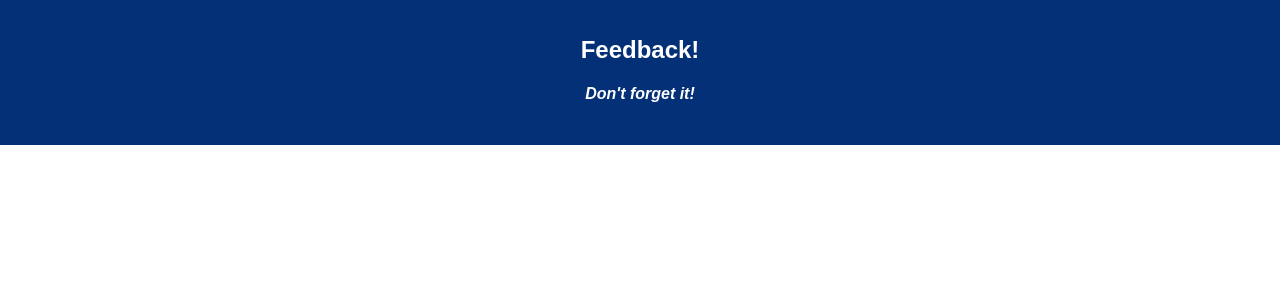
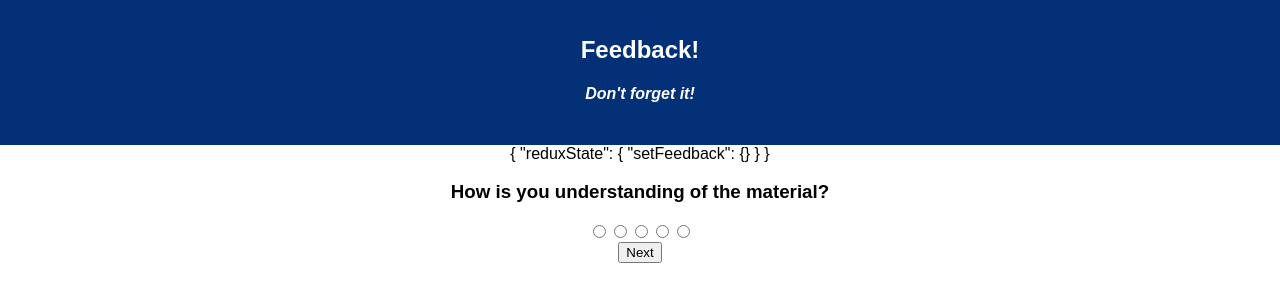
Before and after one commit to kylethenderson/feedback-app, a React (Create React App) app: page /#/understanding in a window 1280 px wide. Shown: the top 302 px of the page. Built offline with nearby package versions, Linux system fonts and the light colour scheme.

Commit message:
add inputs for each component

```diff
--- a/package.json
+++ b/package.json
@@ -4,6 +4,7 @@
   "private": true,
   "proxy": "http://localhost:5000",
   "dependencies": {
+    "@material-ui/core": "^4.1.1",
     "axios": "^0.19.0",
     "pg": "^7.4.1",
     "react": "^16.8.6",
--- a/src/components/App/App.js
+++ b/src/components/App/App.js
@@ -1,5 +1,5 @@
 import React, { Component } from 'react';
-import axios from 'axios';
+import { connect } from 'react-redux'
 import './App.css';
 import { HashRouter as Router, Route } from 'react-router-dom'
 import Home from '../Home/Home'
@@ -17,6 +17,7 @@ class App extends Component {
             <h1 className="App-title">Feedback!</h1>
             <h4><i>Don't forget it!</i></h4>
           </header>
+          {JSON.stringify(this.props, null, 2)}
           <Route exact path="/" component={Home} />
           <Route exact path="/feeling" component={Feeling} />
           <Route exact path="/understanding" component={Understanding} />
@@ -29,4 +30,8 @@ class App extends Component {
   }
 }
 
-export default App;
+const mapReduxStateToProps = (reduxState) => ({
+  reduxState: reduxState,
+})
+
+export default connect(mapReduxStateToProps)(App);
--- a/src/components/Comments/Comments.js
+++ b/src/components/Comments/Comments.js
@@ -2,9 +2,21 @@ import React, { Component } from 'react'
 import { connect } from 'react-redux'
 
 class Comments extends Component {
-    render () {
+
+    handleChange = (event) => {
+        this.props.dispatch({
+            type: 'SET_FEEDBACK',
+            payload: {comments: event.target.value}
+        })
+    }
+    render() {
         return (
             <>
+                <div>
+                    <h3>Any Additional Comments?</h3>
+                    <textarea onChange={this.handleChange} rows="4" cols="50" />
+                </div>
+                <button onClick={()=> {this.props.history.push('/review')}}>Review Feedback</button>
             </>
         )
     }
--- a/src/components/Feeling/Feeling.js
+++ b/src/components/Feeling/Feeling.js
@@ -2,9 +2,46 @@ import React, { Component } from 'react'
 import { connect } from 'react-redux'
 
 class Feeling extends Component {
-    render () {
+
+    handleChange = (event) => {
+        this.props.dispatch({
+            type: 'SET_FEEDBACK',
+            payload: {feeling: event.target.value}
+        })
+    }
+    render() {
         return (
             <>
+                <div>
+                    <h3>How are you feeling today?</h3>
+                    <input type="radio"
+                        onChange={this.handleChange}
+                        value="1"
+                        name="feeling"
+                    />
+                    <input type="radio"
+                        onChange={this.handleChange}
+                        value="2"
+                        name="feeling"
+                    />
+                    <input type="radio"
+                        onChange={this.handleChange}
+                        value="3"
+                        name="feeling"
+
+                    />
+                    <input type="radio"
+                        onChange={this.handleChange}
+                        value="4"
+                        name="feeling"
+                    />
+                    <input type="radio"
+                        onChange={this.handleChange}
+                        value="5"
+                        name="feeling"
+                    />
+                </div>
+                <button onClick={()=> {this.props.history.push('/support')}}>Next</button>
             </>
         )
     }
--- a/src/components/Home/Home.js
+++ b/src/components/Home/Home.js
@@ -5,6 +5,8 @@ class Home extends Component {
     render () {
         return (
             <>
+            <h3>Start New Feedback</h3>
+            <button onClick={()=> {this.props.history.push('/feeling')}}>Start Feedback</button>
             </>
         )
     }
--- a/src/components/Support/Support.js
+++ b/src/components/Support/Support.js
@@ -2,9 +2,46 @@ import React, { Component } from 'react'
 import { connect } from 'react-redux'
 
 class Support extends Component {
-    render () {
+
+    handleChange = (event) => {
+        this.props.dispatch({
+            type: 'SET_FEEDBACK',
+            payload: {support: event.target.value}
+        })
+    }
+    render() {
         return (
             <>
+                <div>
+                    <h3>How supported are you feeling?</h3>
+                    <input type="radio"
+                        onChange={this.handleChange}
+                        value="1"
+                        name="support"
+                    />
+                    <input type="radio"
+                        onChange={this.handleChange}
+                        value="2"
+                        name="support"
+                    />
+                    <input type="radio"
+                        onChange={this.handleChange}
+                        value="3"
+                        name="support"
+
+                    />
+                    <input type="radio"
+                        onChange={this.handleChange}
+                        value="4"
+                        name="support"
+                    />
+                    <input type="radio"
+                        onChange={this.handleChange}
+                        value="5"
+                        name="support"
+                    />
+                </div>
+                <button onClick={()=> {this.props.history.push('/understanding')}}>Next</button>
             </>
         )
     }
--- a/src/components/Understanding/Understanding.js
+++ b/src/components/Understanding/Understanding.js
@@ -2,9 +2,46 @@ import React, { Component } from 'react'
 import { connect } from 'react-redux'
 
 class Understanding extends Component {
-    render () {
+
+    handleChange = (event) => {
+        this.props.dispatch({
+            type: 'SET_FEEDBACK',
+            payload: {understanding: event.target.value}
+        })
+    }
+    render() {
         return (
             <>
+                <div>
+                    <h3>How is you understanding of the material?</h3>
+                    <input type="radio"
+                        onChange={this.handleChange}
+                        value="1"
+                        name="understanding"
+                    />
+                    <input type="radio"
+                        onChange={this.handleChange}
+                        value="2"
+                        name="understanding"
+                    />
+                    <input type="radio"
+                        onChange={this.handleChange}
+                        value="3"
+                        name="understanding"
+
+                    />
+                    <input type="radio"
+                        onChange={this.handleChange}
+                        value="4"
+                        name="understanding"
+                    />
+                    <input type="radio"
+                        onChange={this.handleChange}
+                        value="5"
+                        name="understanding"
+                    />
+                </div>
+                <button onClick={()=> {this.props.history.push('/comments')}}>Next</button>
             </>
         )
     }
--- a/src/index.js
+++ b/src/index.js
@@ -6,13 +6,17 @@ import registerServiceWorker from './registerServiceWorker';
 import { Provider } from 'react-redux'
 import { createStore, combineReducers} from 'redux'
 
-const stockReducer = (state = [], action) => {
+const setFeedback = (state = {}, action) => {
+    if ( action.type === 'SET_FEEDBACK') {
+        console.log(`inside set feedback`, action.payload);
+        return {...state, ...action.payload}
+    }
     return state
 }
 
 const storeInstance = createStore(
     combineReducers({
-        stockReducer,
+        setFeedback,
     }),
 )
 
```
Also changed, not shown: 1 other file (tests, documents, lock files or other folders).
